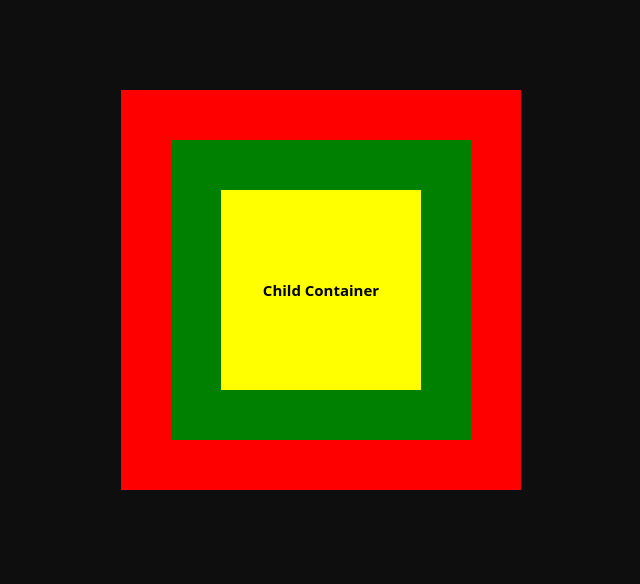
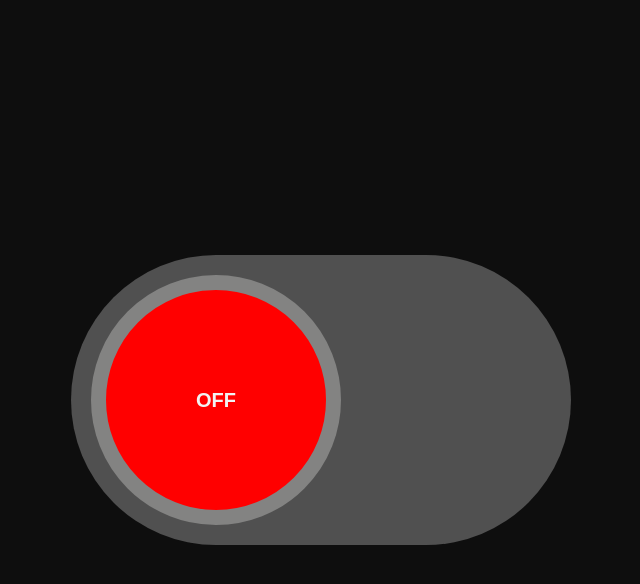
Before and after one commit to dixit9232/react-first-app, a React (Vite) app: page / in a window 1280 px wide. Shown: the top 584 px of the page, without its empty margins (319-959 px from the left). Built offline with nearby package versions, Linux system fonts and the light colour scheme.

Commit message:
add ToggleSwitch component and derived state hooks; update App component to include new features

```diff
--- /dev/null
+++ b/hooks/DerivedState.jsx
@@ -0,0 +1,37 @@
+import { useState } from "react";
+
+export const DerivedState = () => {
+  const [users, setUsers] = useState([
+    { name: "John", age: 25 },
+    { name: "Jane", age: 25 },
+    { name: "Doe", age: 30 },
+    {
+      name: "Smith",
+      age: 27,
+    },
+  ]);
+
+  const totalUsers = users.length;
+  const avgAge = Math.floor(
+    users.reduce((acc, user) => acc + user.age, 0) / totalUsers
+  );
+
+  return (
+    <div className="d-flex flex-column align-items-center">
+      <h1>Users</h1>
+      <ul>
+        {users.map((user, index) => (
+          <li key={index} className="list-unstyled fs-3 mb-2">
+            {user.name} - {user.age} years
+          </li>
+        ))}
+      </ul>
+      <p>
+        Total users: <strong>{totalUsers}</strong>
+      </p>
+      <p>
+        Average age: <strong>{avgAge}</strong>
+      </p>
+    </div>
+  );
+};
--- /dev/null
+++ b/hooks/LiftingState.jsx
@@ -0,0 +1,31 @@
+import { useState } from "react";
+
+export const LiftingStateUp = () => {
+  const [inputValue, setInputValue] = useState("");
+
+  return (
+    <>
+    <h1 className="mb-4">
+        Lifting State UP
+    </h1>
+      <InputComponent inputValue={inputValue} setInputValue={setInputValue} />
+      <DisplayComponent inputValue={inputValue} />
+    </>
+  );
+};
+
+const InputComponent = ({inputValue,setInputValue}) => {
+  return (
+    <input
+      type="text"
+      placeholder="Enter Your name"
+      className="form-control mx-auto fs-3 mb-3"
+      value={inputValue}
+      onChange={(e) => setInputValue(e.target.value)}
+    />
+  );
+};
+
+const DisplayComponent = ({inputValue}) => {
+  return <p>This is input value: {inputValue}</p>;
+};
--- /dev/null
+++ b/projects/ToggleSwitch/ToggleSwitch.css
@@ -0,0 +1,75 @@
+:root {
+    --switch-button-off-color: red;
+    --switch-button-color-active: green;
+    --switch-background-color: rgb(80, 80, 80);
+    --switch-button-border-color: rgb(131, 131, 131);
+}
+
+
+body {
+    font-family: 'Arial', sans-serif;
+    margin: 0;
+    padding: 0;
+    display: flex;
+    justify-content: center;
+    align-items: center;
+    height: 100vh;
+}
+
+
+
+.toggle-switch {
+    width: 50rem;
+    background-color: var(--switch-background-color);
+    border-radius: 100rem;
+    -webkit-border-radius: 100rem;
+    -moz-border-radius: 100rem;
+    -ms-border-radius: 100rem;
+    -o-border-radius: 100rem;
+    display: flex;
+    align-items: center;
+    cursor: pointer;
+}
+
+.switch-button {
+    width: 25rem;
+    aspect-ratio: 1;
+    background-color: red;
+    border-radius: 50%;
+    -webkit-border-radius: 50%;
+    -moz-border-radius: 50%;
+    -ms-border-radius: 50%;
+    -o-border-radius: 50%;
+    display: flex;
+    place-items: center;
+    justify-content: center;
+    font-size: 2rem;
+    font-weight:bolder;
+    text-transform: uppercase;
+    margin: 2rem;
+    border: 1.5rem solid rgb(131, 131, 130);
+    transition: all 0.2s linear;
+    -webkit-transition: all 0.2s linear;
+    -moz-transition: all 0.2s linear;
+    -ms-transition: all 0.2s linear;
+    -o-transition: all 0.2s linear;
+}
+
+.on {
+    background-color: var(--switch-button-color-active);
+    transform: translateX(calc(100% - 4rem));
+    -webkit-transform: translateX(calc(100% - 4rem));
+    -moz-transform: translateX(calc(100% - 4rem));
+    -ms-transform: translateX(calc(100% - 4rem));
+    -o-transform: translateX(calc(100% - 4rem));
+}
+
+
+.off {
+    background-color: var(--switch-button-off-color);
+    transform: translateX(0);
+    -webkit-transform: translateX(0);
+    -moz-transform: translateX(0);
+    -ms-transform: translateX(0);
+    -o-transform: translateX(0);
+}
--- /dev/null
+++ b/projects/ToggleSwitch/ToggleSwitch.jsx
@@ -0,0 +1,23 @@
+import { useState } from "react";
+import "./ToggleSwitch.css";
+
+export const ToggleSwitch = () => {
+  const [isOn, setIsOn] = useState(false);
+
+  const handleToggleSwitch = () => {
+    setIsOn(!isOn);
+  };
+
+  const switchStatus = isOn ? "on" : "off";
+  const switchColor = { backgroundColor: isOn ? "green" : "" };
+
+  return (
+    <div
+      className="toggle-switch"
+      style={switchColor}
+      onClick={handleToggleSwitch}
+    >
+      <div className={`switch-button ${switchStatus}`}>{switchStatus}</div>
+    </div>
+  );
+};
--- a/src/App.jsx
+++ b/src/App.jsx
@@ -1,12 +1,17 @@
 // import seriesData from "./api/series_data.json";
 // import { SeriesCard } from "./components/SeriesCard";
 
-import { EventPropagation } from "./EventHandling/EventPropagation";
+// import { EventPropagation } from "./EventHandling/EventPropagation";
 
 // import { EventProps } from "./EventHandling/EventProps";
 
 // import { EventHandling } from "./EventHandling/EventHandling.jsx";
 
+// import { DerivedState } from "../hooks/DerivedState";
+
+// import { LiftingStateUp } from "../hooks/LiftingState";
+
+import { ToggleSwitch } from "../projects/ToggleSwitch/ToggleSwitch";
 export default function App() {
   return (
     <section className="container">
@@ -16,13 +21,14 @@ export default function App() {
           <SeriesCard key={index} series={series} />
         ))}
       </div> */}
-
       {/* <EventHandling /> */}
-
       {/* <EventProps/> */}
-      <EventPropagation />
-
-
+      {/* <EventPropagation />
+       */}
+      {/* <State></State> */}
+      {/* <DerivedState></DerivedState> */}
+      {/* <LiftingStateUp></LiftingStateUp> */}
+    <ToggleSwitch></ToggleSwitch>
     </section>
   );
 }
```
Also changed, not shown: hooks/State.jsx (added, +38 -0 lines).
